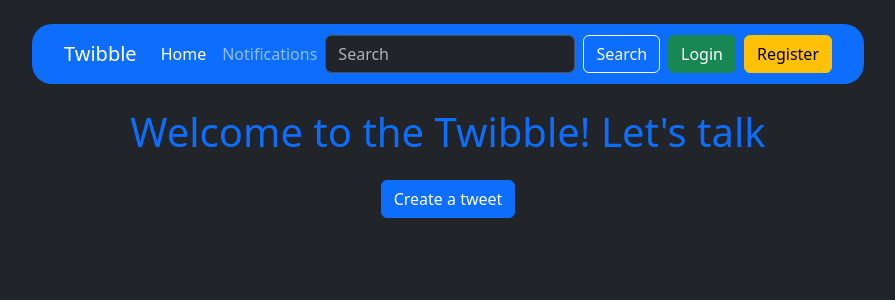
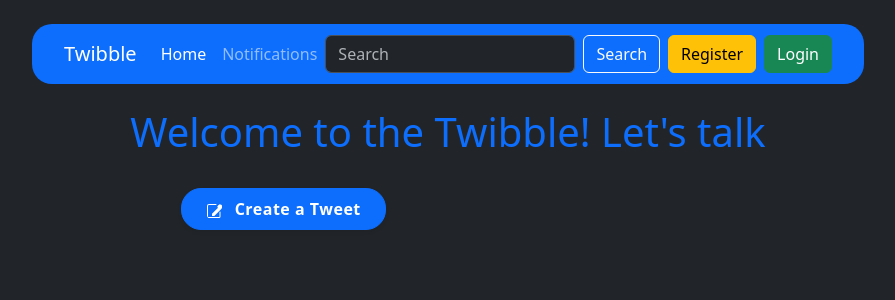
Before and after one commit to KamranAshraf10/twibble, a Django app: page /tweet/ in a window 1280 px wide. Shown: the top 300 px of the page, without its empty margins (192-1087 px from the left). Run offline with Django 5.2, Linux system fonts and the light colour scheme; data that the repository does not hold is empty.

Commit message:
Login Signup updated

```diff
--- a/templates/layout.html
+++ b/templates/layout.html
@@ -10,6 +10,7 @@
       integrity="sha384-LN+7fdVzj6u52u30Kp6M/trliBMCMKTyK833zpbD+pXdCLuTusPj697FH4R/5mcr"
       crossorigin="anonymous"
     />
+    <link rel="stylesheet" href="https://cdn.jsdelivr.net/npm/bootstrap-icons@1.10.5/font/bootstrap-icons.css">
     <title>{% block title %} Twibble! Let's talk {% endblock %}</title>
     <style>
       .navbar-custom {
@@ -48,10 +49,13 @@
         </form>
         {% comment %} <a href="{% url 'tweet_list' %}" class="btn btn-primary">Tweet Home</a> {% endcomment %}
         {% if user.is_authenticated %}
-          <a href="{% url 'logout' %}" class="btn btn-danger ms-2">Logout</a>
+        <form method="post" action="{% url 'logout' %}">
+          {% csrf_token %}
+          <button class="btn btn-danger ms-2" type="submit">Logout</button>
+        </form>
         {% else %}
+          <a href="{% url 'register' %}" class="btn btn-warning ms-2">Register</a>
           <a href="{% url 'login' %}" class="btn btn-success ms-2">Login</a>
-          <a href="{% url 'register' %}" class="btn btn-warning ms-2">Register</a>
         {% endif %}
       </div>
     </div>
--- a/tweet/templates/tweet_list.html
+++ b/tweet/templates/tweet_list.html
@@ -27,17 +27,43 @@
 
 <h1 class="text-center text-primary mt-4">Welcome to the Twibble! Let's talk</h1>
 
-<div class="d-flex justify-content-center mt-4 mb-4">
-  <a class="btn btn-primary" href="{% url 'tweet_create' %}">Create a tweet</a>
-</div>
+<div class="container">
+  <div class="row justify-content-center">
+    <div class="col-12 col-md-6 d-flex align-items-start mt-4 mb-4">
+      <a
+        href="{% url 'tweet_create' %}"
+        class="btn btn-primary fw-bold shadow-sm px-4 py-2"
+        style="border-radius: 20px; font-size: 1rem; letter-spacing: 0.5px;"
+      >
+        <svg xmlns="http://www.w3.org/2000/svg" width="16" height="16" fill="currentColor" class="bi bi-pencil-square me-2" viewBox="0 0 16 16">
+          <path d="M15.502 1.94a.5.5 0 0 1 0 .706l-1 1a.5.5 0 0 1-.708 0l-1-1a.5.5 0 0 1 .708-.708l.646.647.646-.647a.5.5 0 0 1 .708 0z"/>
+          <path d="M13.5 3.207L6 10.707V13h2.293l7.5-7.5-2.293-2.293zm1.5-1.5a1.5 1.5 0 0 0-2.121 0l-1 1a1.5 1.5 0 0 0 0 2.121l1 1a1.5 1.5 0 0 0 2.121 0l1-1a1.5 1.5 0 0 0 0-2.121l-1-1z"/>
+          <path fill-rule="evenodd" d="M1 13.5V3a2 2 0 0 1 2-2h7a.5.5 0 0 1 0 1H3a1 1 0 0 0-1 1v10.5a.5.5 0 0 0 .5.5H13a.5.5 0 0 0 .5-.5V9a.5.5 0 0 1 1 0v4.5A1.5 1.5 0 0 1 13 15H3a1.5 1.5 0 0 1-1.5-1.5z"/>
+        </svg>
+        Create a Tweet
+      </a>
+      <!-- Right Side: Auth Buttons -->
+      <div class="col-md-6 d-flex justify-content-end">
+        {% comment %} {% if user.is_authenticated %}
+        <form method="post" action="{% url 'logout' %}">
+          {% csrf_token %}
+          <button class="btn btn-danger ms-2" type="submit">Logout</button>
+        </form>
+        {% else %}
+          <a href="{% url 'register' %}" class="btn btn-warning ms-2">Register</a>
+          <a href="{% url 'login' %}" class="btn btn-success ms-2">Login</a>
+        {% endif %} {% endcomment %}
+      </div>
+
+    </div>
+  </div>
 
 <div class="d-flex flex-column align-items-center">
   {% for tweet in tweets %}
   <div class="card mb-3 shadow-sm" style="max-width: 550px; width: 100%;">
     <div class="row g-0">
       <div class="col-auto p-3">
-        <img src="https://ui-avatars.com/api/?name={{ tweet.user.username }}&background=random&size=64"
-             alt="Profile" class="rounded-circle" width="48" height="48">
+        <img src="https://ui-avatars.com/api/?name={{ tweet.user.username }}&background=random&size=64" alt="Profile" class="rounded-circle" width="48" height="48">
       </div>
       <div class="col">
         <div class="card-body py-2">
@@ -49,16 +75,36 @@
           {% if tweet.photo %}
             <img src="{{ tweet.photo.url }}" class="img-fluid rounded mb-2" alt="Tweet Image" style="max-height: 300px;">
           {% endif %}
-          {% if tweet.user == user %}
-          <div>
-            <a href="{% url 'tweet_edit' tweet.id %}" class="btn btn-sm btn-outline-primary me-2">Edit</a>
-            <a href="{% url 'tweet_delete' tweet.id %}" class="btn btn-sm btn-outline-danger">Delete</a>
+
+          <div class="d-flex justify-content-between align-items-center w-100 mt-2 mb-2">
+            <!-- Interaction Icons -->
+            <div class="d-flex gap-4 ps-2">
+              <a href="#" class="text-decoration-none text-muted" title="Like">
+                <i class="bi bi-heart fs-5"></i>
+              </a>
+              <a href="#" class="text-decoration-none text-muted" title="Comment">
+                <i class="bi bi-chat-dots fs-5"></i>
+              </a>
+              <a href="#" class="text-decoration-none text-muted" title="Share">
+                <i class="bi bi-send fs-5"></i>
+              </a>
+            </div>
+
+            <!-- Edit/Delete Buttons (visible only to owner) -->
+            {% if tweet.user == user %}
+            <div class="d-flex gap-1 me-2">
+              <a href="{% url 'tweet_edit' tweet.id %}" class="btn btn-sm btn-outline-primary me-2">Edit</a>
+              <a href="{% url 'tweet_delete' tweet.id %}" class="btn btn-sm btn-outline-danger pe-2">Delete</a>
+            </div>
+            {% endif %}
           </div>
-          {% endif %}
+
+
         </div>
       </div>
     </div>
   </div>
   {% endfor %}
 </div>
+
 {%endblock %}
--- a/tweet/urls.py
+++ b/tweet/urls.py
@@ -1,5 +1,6 @@
 from django.urls import path
 from . import views
+from django.contrib.auth.views import LogoutView
 
 urlpatterns = [
     path('', views.tweet_list, name='tweet_list'),
```
